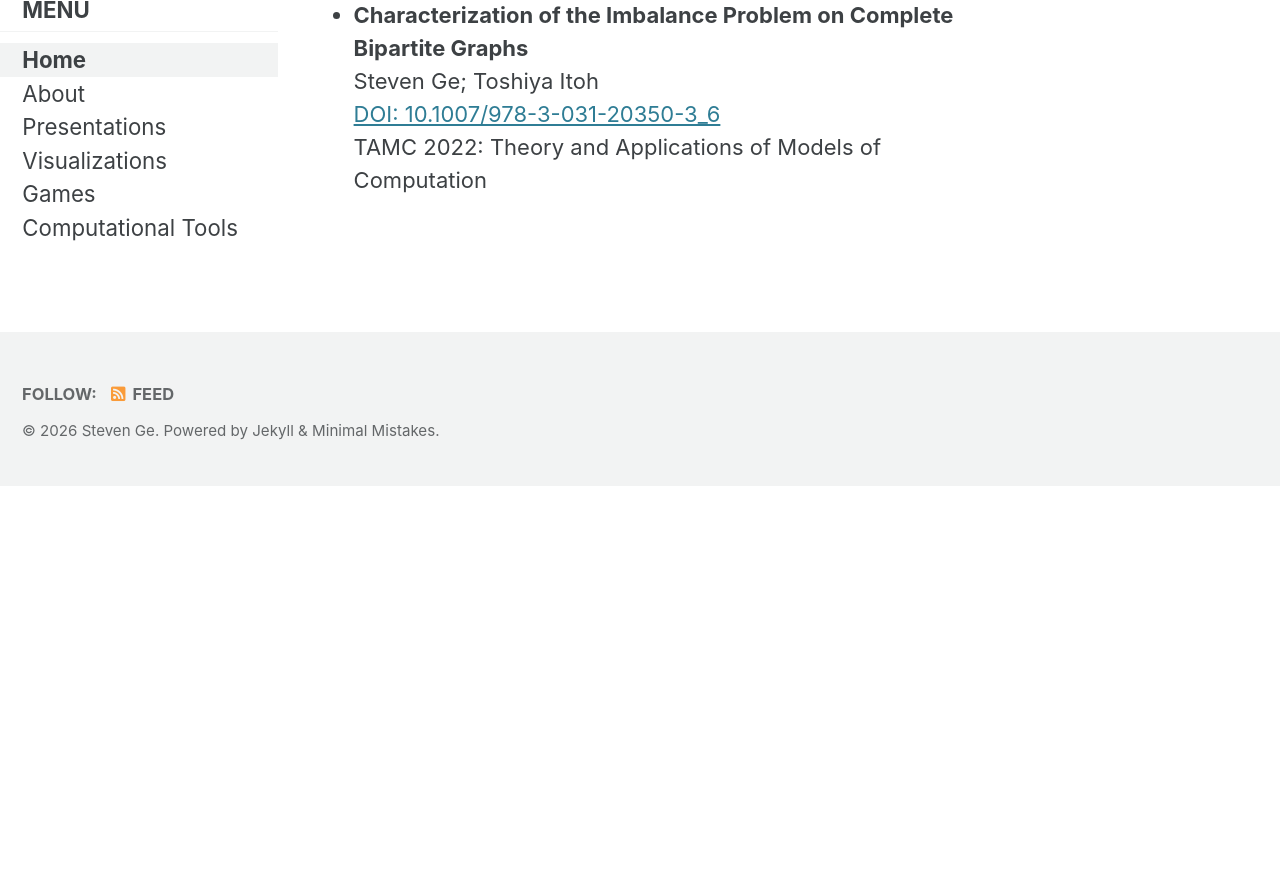
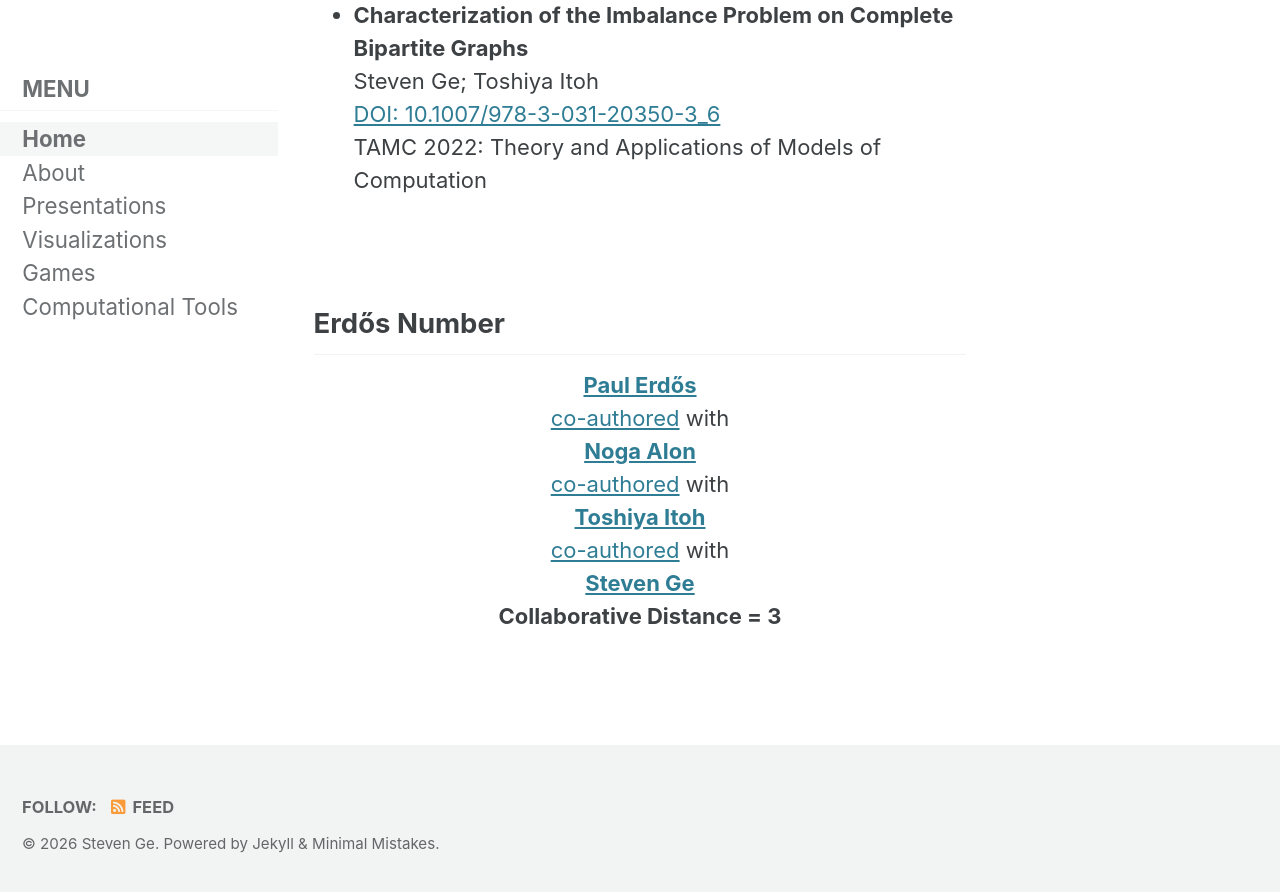
Before and after one commit to ge-steven/ge-steven.github.io, a Jekyll site: the page built from index.markdown, in a window 1280 px wide and 900 px high, scrolled down 1389 px. Shown: the top 892 px of the window. Built offline with Jekyll 4.4.1, drawn with Linux system fonts in a browser that asks for light colours; cached includes are drawn as plain includes; before the commit the page ends 1875 px from its top, so only the background shows below that.

Commit message:
added my erdos number

```diff
--- a/index.markdown
+++ b/index.markdown
@@ -43,3 +43,25 @@ Publications
      Steven Ge; Toshiya Itoh<br>
      <a href="https://doi.org/10.1007/978-3-031-20350-3_6">DOI: 10.1007/978-3-031-20350-3_6</a><br>
      TAMC 2022: Theory and Applications of Models of Computation
+
+<br>
+
+Erdős Number
+-------------------
+
+<div id="distance-result" style="text-align: center;">
+  <div style="font-weight: bold;"><a href="https://en.wikipedia.org/wiki/Paul_Erd%C5%91s">Paul Erdős</a></div>
+    <div>
+      <div><a href="https://scholar.google.com/scholar?hl=en&q=author%3A%22P+Erdos%22+author%3A%22N+Alon%22">co-authored</a> with</div>
+      <div style="font-weight: bold;"><a href="https://en.wikipedia.org/wiki/Noga_Alon">Noga Alon</a></div>
+    </div>
+    <div>
+      <div><a class="papers-link" href="https://scholar.google.com/scholar?hl=en&q=author%3A%22N+Alon%22+author%3A%22T+Itoh%22">co-authored</a> with</div>
+      <div style="font-weight: bold;"><a href="https://researchmap.jp/TEES-1989_2015">Toshiya Itoh</a></div>
+    </div>
+    <div>
+      <div><a href="https://scholar.google.com/scholar?hl=en&q=author%3A%22T+Itoh%22+author%3A%22S+Ge%22">co-authored</a> with</div>
+    </div>
+    <div style="font-weight: bold;"><a href="https://ge-steven.github.io/">Steven Ge</a></div>
+    <div style="font-weight: bold;">Collaborative Distance = 3</div>
+</div>
```
Also changed, not shown: assets/css/custom.css (added, +16 -0 lines).
